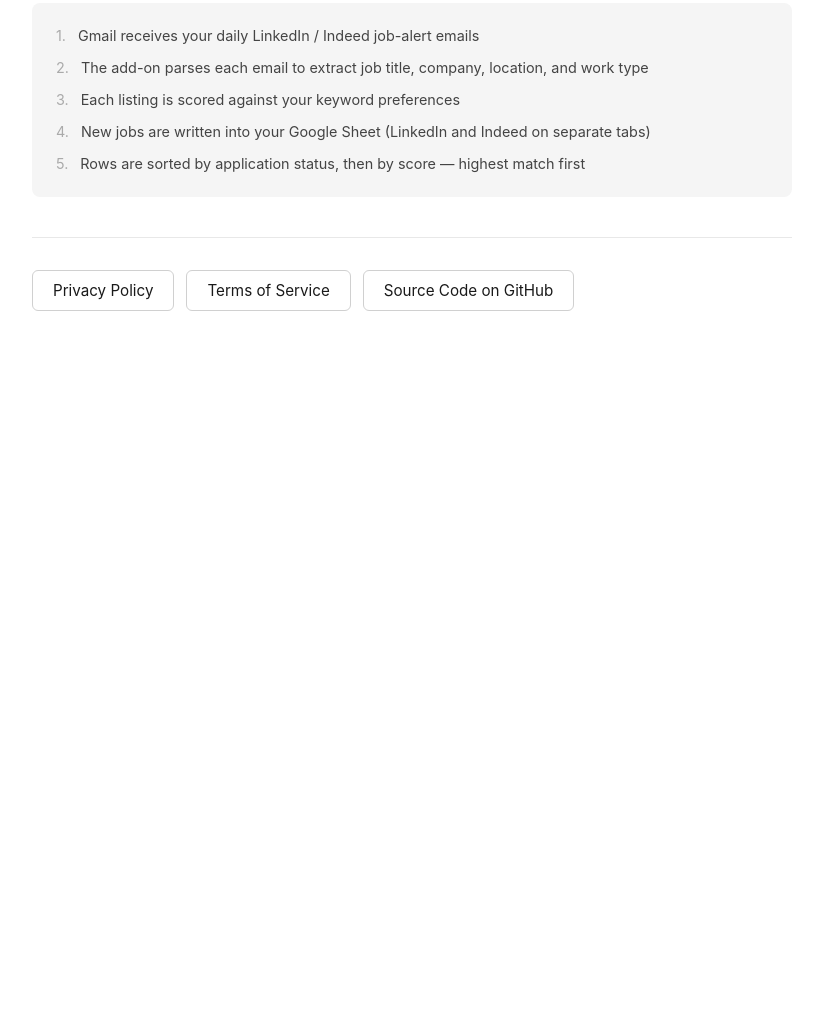
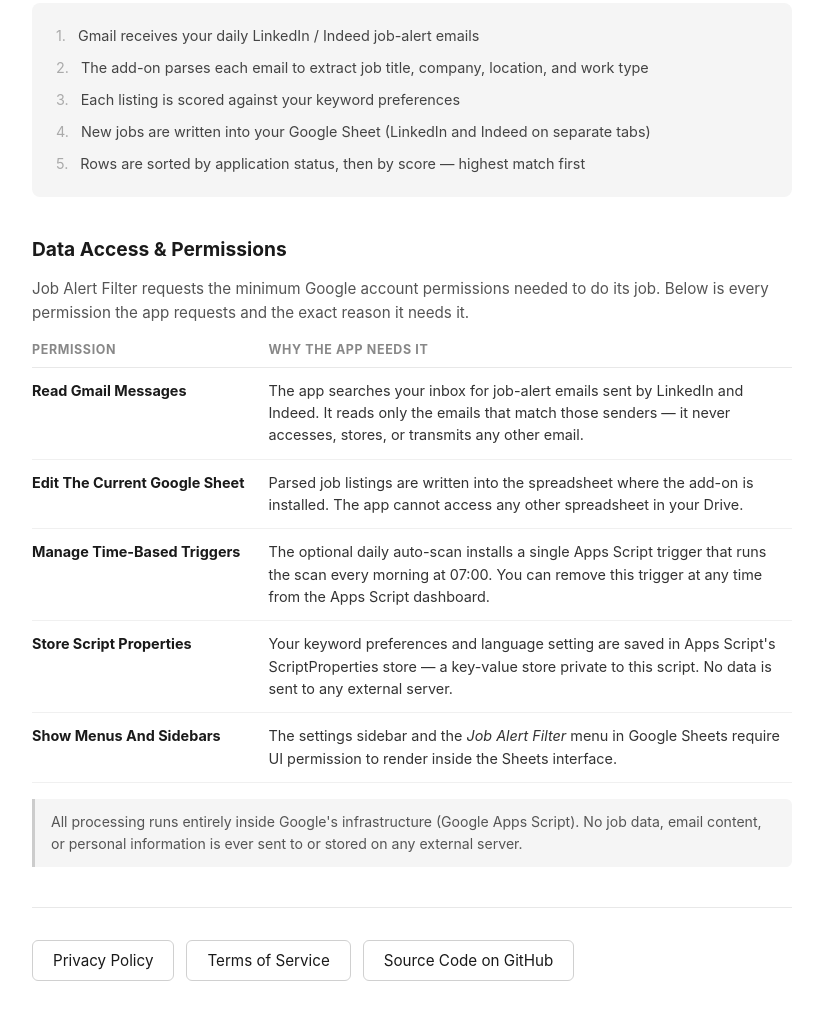
Before and after one commit to chien-liu/googlesheet-add-on-auto-job-alert, a website: page docs/index.html in a window 1280 px wide. Shown: the part 847-1866 px from the top of the page, without its empty margins (228-1051 px from the left). Before the commit the page ends 1218 px from the top, so only its background shows below. Drawn offline with Linux system fonts and the light colour scheme.

Commit message:
Update github page according to google's guideline

```diff
--- a/docs/index.html
+++ b/docs/index.html
@@ -55,6 +55,37 @@
       <div class="step"><span class="arrow">5.</span><span>Rows are sorted by application status, then by score — highest match first</span></div>
     </div>
 
+    <h2>Data Access &amp; Permissions</h2>
+    <p class="section-intro">Job Alert Filter requests the minimum Google account permissions needed to do its job. Below is every permission the app requests and the exact reason it needs it.</p>
+    <table class="permissions">
+      <thead>
+        <tr><th>Permission</th><th>Why the app needs it</th></tr>
+      </thead>
+      <tbody>
+        <tr>
+          <td><strong>Read Gmail messages</strong></td>
+          <td>The app searches your inbox for job-alert emails sent by LinkedIn and Indeed. It reads only the emails that match those senders — it never accesses, stores, or transmits any other email.</td>
+        </tr>
+        <tr>
+          <td><strong>Edit the current Google Sheet</strong></td>
+          <td>Parsed job listings are written into the spreadsheet where the add-on is installed. The app cannot access any other spreadsheet in your Drive.</td>
+        </tr>
+        <tr>
+          <td><strong>Manage time-based triggers</strong></td>
+          <td>The optional daily auto-scan installs a single Apps Script trigger that runs the scan every morning at 07:00. You can remove this trigger at any time from the Apps Script dashboard.</td>
+        </tr>
+        <tr>
+          <td><strong>Store script properties</strong></td>
+          <td>Your keyword preferences and language setting are saved in Apps Script's ScriptProperties store — a key-value store private to this script. No data is sent to any external server.</td>
+        </tr>
+        <tr>
+          <td><strong>Show menus and sidebars</strong></td>
+          <td>The settings sidebar and the <em>Job Alert Filter</em> menu in Google Sheets require UI permission to render inside the Sheets interface.</td>
+        </tr>
+      </tbody>
+    </table>
+    <p class="data-note">All processing runs entirely inside Google's infrastructure (Google Apps Script). No job data, email content, or personal information is ever sent to or stored on any external server.</p>
+
     <nav>
       <a href="privacy.html">Privacy Policy</a>
       <a href="terms.html">Terms of Service</a>
--- a/docs/style.css
+++ b/docs/style.css
@@ -75,6 +75,60 @@ h2 {
   flex-shrink: 0;
 }
 
+.section-intro {
+  color: #555;
+  font-size: 0.95rem;
+  margin: 0 0 16px;
+  line-height: 1.6;
+}
+
+.permissions {
+  width: 100%;
+  border-collapse: collapse;
+  font-size: 0.9rem;
+  margin-bottom: 16px;
+}
+
+.permissions th {
+  text-align: left;
+  font-size: 0.78rem;
+  text-transform: uppercase;
+  letter-spacing: 0.05em;
+  color: #888;
+  padding: 0 12px 10px 0;
+  border-bottom: 1px solid #e8e8e8;
+}
+
+.permissions td {
+  padding: 12px 12px 12px 0;
+  vertical-align: top;
+  border-bottom: 1px solid #f0f0f0;
+  color: #333;
+  line-height: 1.55;
+}
+
+.permissions td:first-child {
+  white-space: nowrap;
+  padding-right: 24px;
+  font-weight: 500;
+}
+
+.permissions td strong {
+  color: #1a1a1a;
+  text-transform: capitalize;
+}
+
+.data-note {
+  font-size: 0.88rem;
+  color: #555;
+  background: #f5f5f5;
+  border-left: 3px solid #ccc;
+  padding: 12px 16px;
+  border-radius: 0 6px 6px 0;
+  margin-bottom: 40px;
+  line-height: 1.55;
+}
+
 nav {
   display: flex;
   gap: 12px;
```
